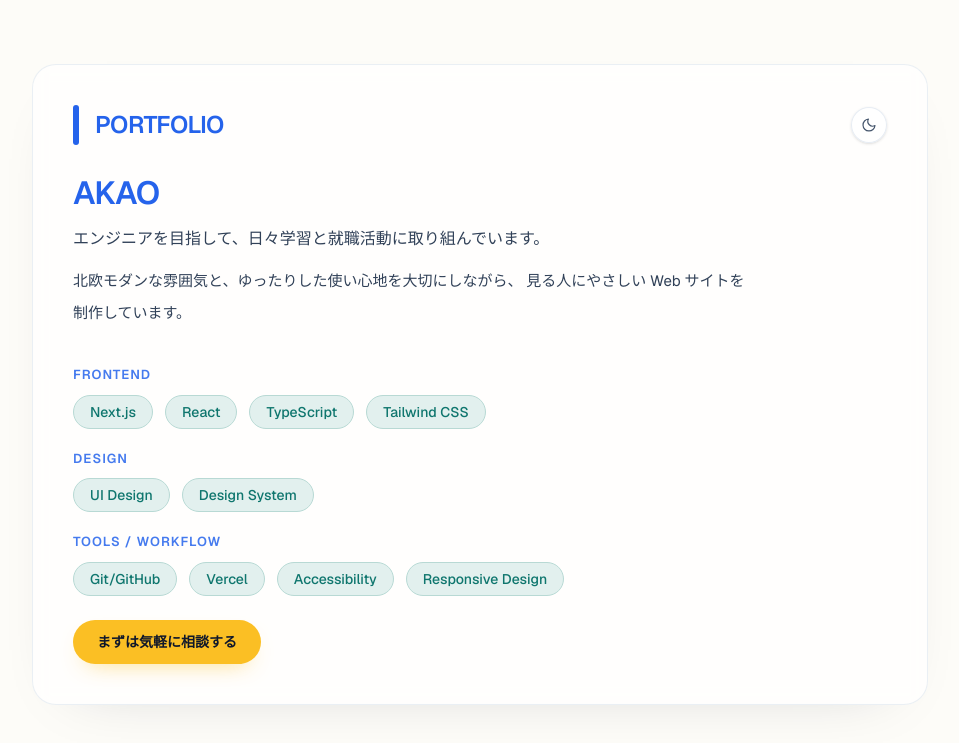
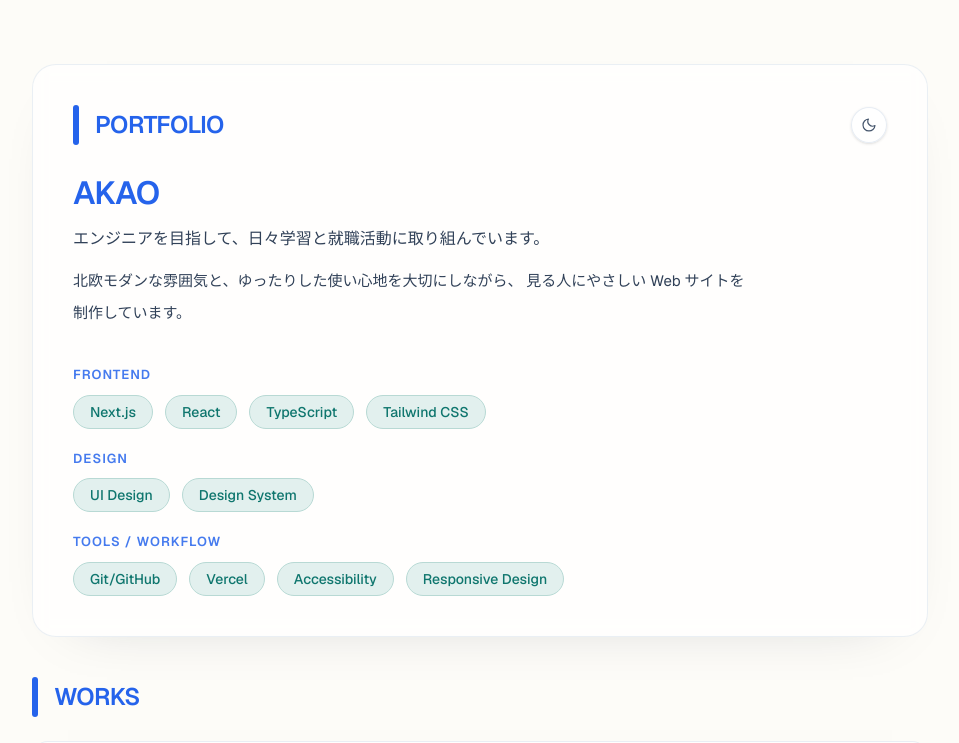
Before and after one commit to AKAO002/portfolio_AKAO, a Next.js app: page / in a window 1280 px wide. Shown: the top 743 px of the page, without its empty margins (160-1119 px from the left). Built offline with nearby package versions, Linux system fonts and the light colour scheme; no server answers.

Commit message:
chore: hide contact section and CTA

```diff
--- a/src/app/globals.css
+++ b/src/app/globals.css
@@ -7,8 +7,8 @@
   --color-sub-strong: #0f766e;
   --color-accent: #fbbf24;
   --color-text: #334155;
-  --theme-transition-duration: 380ms;
-  --theme-transition-ease: cubic-bezier(0.22, 1, 0.36, 1);
+  --theme-transition-duration: 500ms;
+  --theme-transition-ease: ease-in-out;
 
   --background: var(--color-base);
   --foreground: var(--color-text);
--- a/src/app/page.tsx
+++ b/src/app/page.tsx
@@ -1,5 +1,3 @@
-import { ContactButton } from "@/components/ContactButton";
-import { ContactForm } from "@/components/ContactForm";
 import { SectionTitle } from "@/components/SectionTitle";
 import { SkillTag } from "@/components/SkillTag";
 import { ThemeToggle } from "@/components/ThemeToggle";
@@ -94,9 +92,11 @@ export default function Home() {
               </div>
             ))}
           </div>
+          {/*
           <div>
             <ContactButton href="#contact">まずは気軽に相談する</ContactButton>
           </div>
+          */}
         </div>
       </section>
 
@@ -136,6 +136,7 @@ export default function Home() {
         </div>
       </section>
 
+      {/*
       <section
         id="contact"
         className="mx-auto mt-8 flex w-full max-w-4xl scroll-mt-8 flex-col gap-4 rounded-3xl border border-slate-200/70 bg-white/70 p-8 shadow-[0_20px_60px_-45px_rgba(15,23,42,0.25)] backdrop-blur-sm dark:border-slate-700/80 dark:bg-slate-900/65 dark:shadow-[0_22px_60px_-45px_rgba(2,6,23,0.85)] sm:mt-10 sm:gap-5 sm:p-10"
@@ -147,6 +148,7 @@ export default function Home() {
         </p>
         <ContactForm />
       </section>
+      */}
     </main>
   );
 }
```
